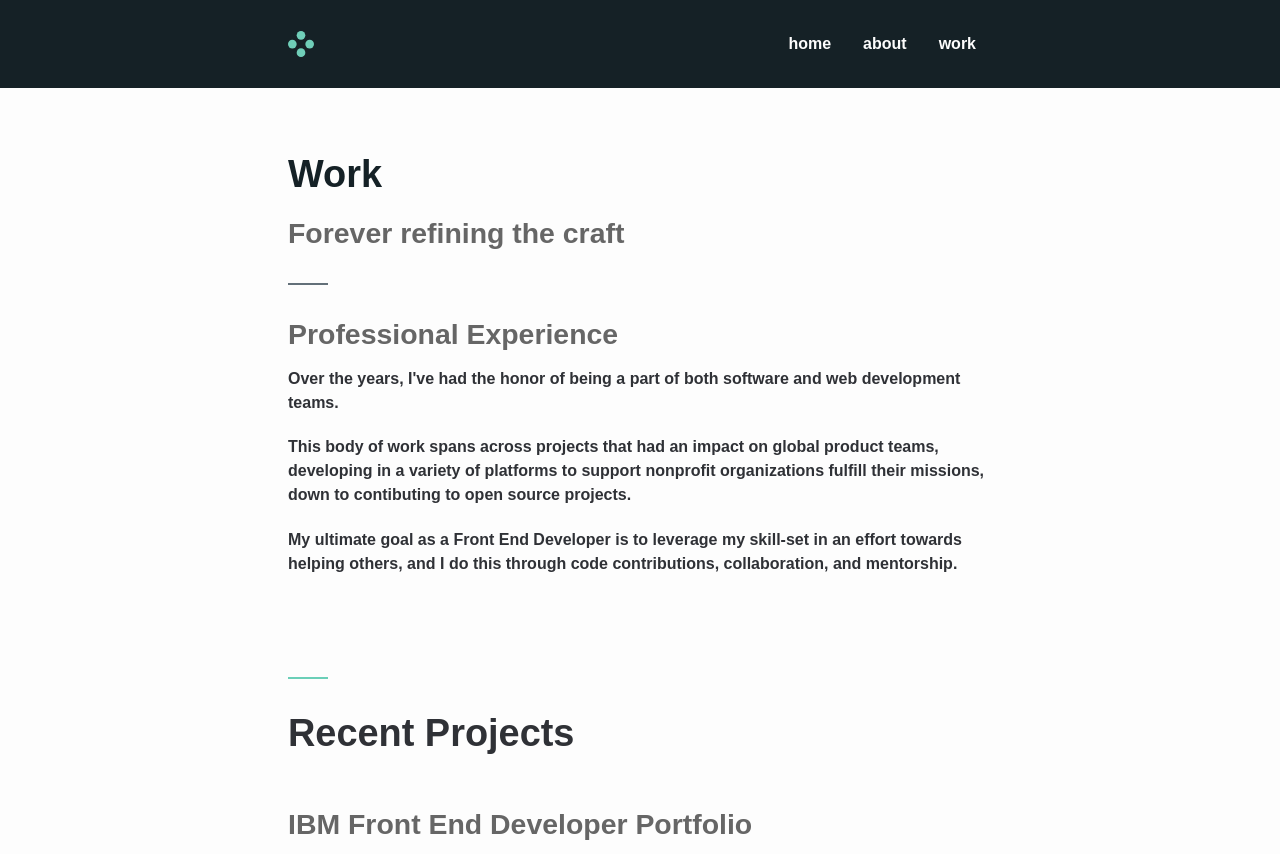
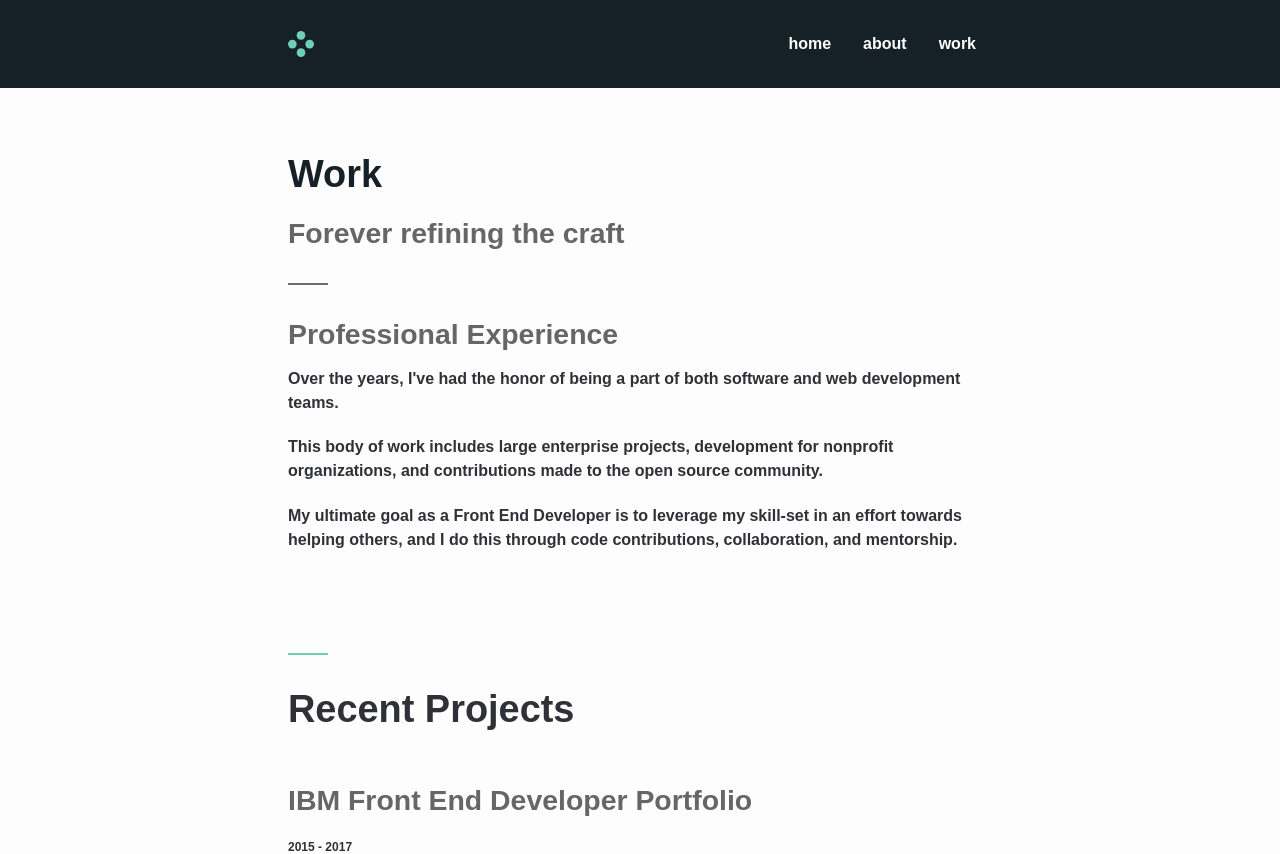
Before and after one commit to techtolentino/techtolentino.github.io, a Jekyll site: the page built from work.md, in a window 1280 px wide and 900 px high, cut to the strip 0-854 px from the top of the window. Built offline with Jekyll 4.4.1, drawn with Linux system fonts in a browser that asks for light colours; some web fonts are replaced.

Commit message:
work update

```diff
--- a/work.md
+++ b/work.md
@@ -8,7 +8,7 @@ subtitle: Forever refining the craft
   <h3 class="project_title">Professional Experience</h3>
   <p>Over the years, I've had the honor of being a part of both software and web development teams.</p>
 
-  <p>This body of work spans across projects that had an impact on global product teams, developing in a variety of platforms to support nonprofit organizations fulfill their missions, down to contibuting to open source projects.</p>
+  <p>This body of work includes large enterprise projects, development for nonprofit organizations, and contributions made to the open source community.</p>
 
   <p>My ultimate goal as a Front End Developer is to leverage my skill-set in an effort towards helping others, and I do this through code contributions, collaboration, and mentorship.</p>
 </div>
```
